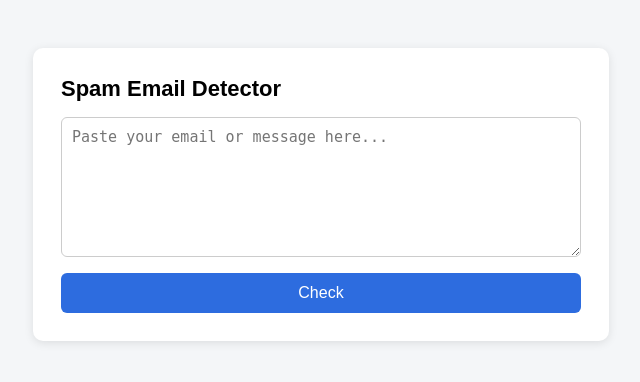
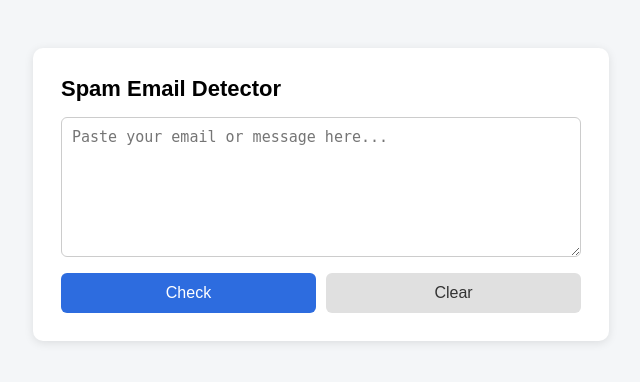
Before and after one commit to Samyak1245/Spam-Email-Detector, a Flask app: page / in a window 1280 px wide. Shown: the top 382 px of the page, without its empty margins (319-959 px from the left). Run offline with Flask 3, Linux system fonts and the light colour scheme; parts of the project's set-up code (start-up, migrations or seed data) failed here and were passed over.

Commit message:
Update index.html

```diff
--- a/templates/index.html
+++ b/templates/index.html
@@ -4,64 +4,18 @@
     <meta charset="UTF-8">
     <meta name="viewport" content="width=device-width, initial-scale=1.0">
     <title>Spam Email Detector</title>
-    <style>
-        body {
-            font-family: Arial, sans-serif;
-            background: #f4f6f8;
-            display: flex;
-            justify-content: center;
-            padding: 40px 16px;
-        }
-        .card {
-            background: #fff;
-            width: 100%;
-            max-width: 520px;
-            padding: 28px;
-            border-radius: 10px;
-            box-shadow: 0 2px 10px rgba(0, 0, 0, 0.1);
-        }
-        h1 { margin-top: 0; font-size: 22px; }
-        textarea {
-            width: 100%;
-            height: 140px;
-            padding: 10px;
-            font-size: 15px;
-            border: 1px solid #ccc;
-            border-radius: 6px;
-            box-sizing: border-box;
-            resize: vertical;
-        }
-        button {
-            margin-top: 12px;
-            width: 100%;
-            padding: 11px;
-            font-size: 16px;
-            background: #2d6cdf;
-            color: #fff;
-            border: none;
-            border-radius: 6px;
-            cursor: pointer;
-        }
-        button:hover { background: #2358b8; }
-        .result {
-            margin-top: 18px;
-            padding: 14px;
-            text-align: center;
-            font-size: 20px;
-            font-weight: bold;
-            border-radius: 6px;
-        }
-        .spam { background: #fdecea; color: #c62828; }
-        .ham { background: #e8f5e9; color: #2e7d32; }
-        .conf { font-size: 14px; font-weight: normal; margin-top: 4px; }
-    </style>
+    <link rel="stylesheet" href="{{ url_for('static', filename='style.css') }}">
 </head>
 <body>
     <div class="card">
         <h1>Spam Email Detector</h1>
-        <form method="POST">
-            <textarea name="message" placeholder="Paste your email or message here...">{{ message }}</textarea>
-            <button type="submit">Check</button>
+
+        <form method="POST" id="spamForm">
+            <textarea id="message" name="message" placeholder="Paste your email or message here...">{{ message }}</textarea>
+            <div class="buttons">
+                <button type="submit" id="checkBtn">Check</button>
+                <button type="button" id="clearBtn">Clear</button>
+            </div>
         </form>
 
         {% if result %}
@@ -71,5 +25,7 @@
             </div>
         {% endif %}
     </div>
+
+    <script src="{{ url_for('static', filename='script.js') }}"></script>
 </body>
 </html>
```
